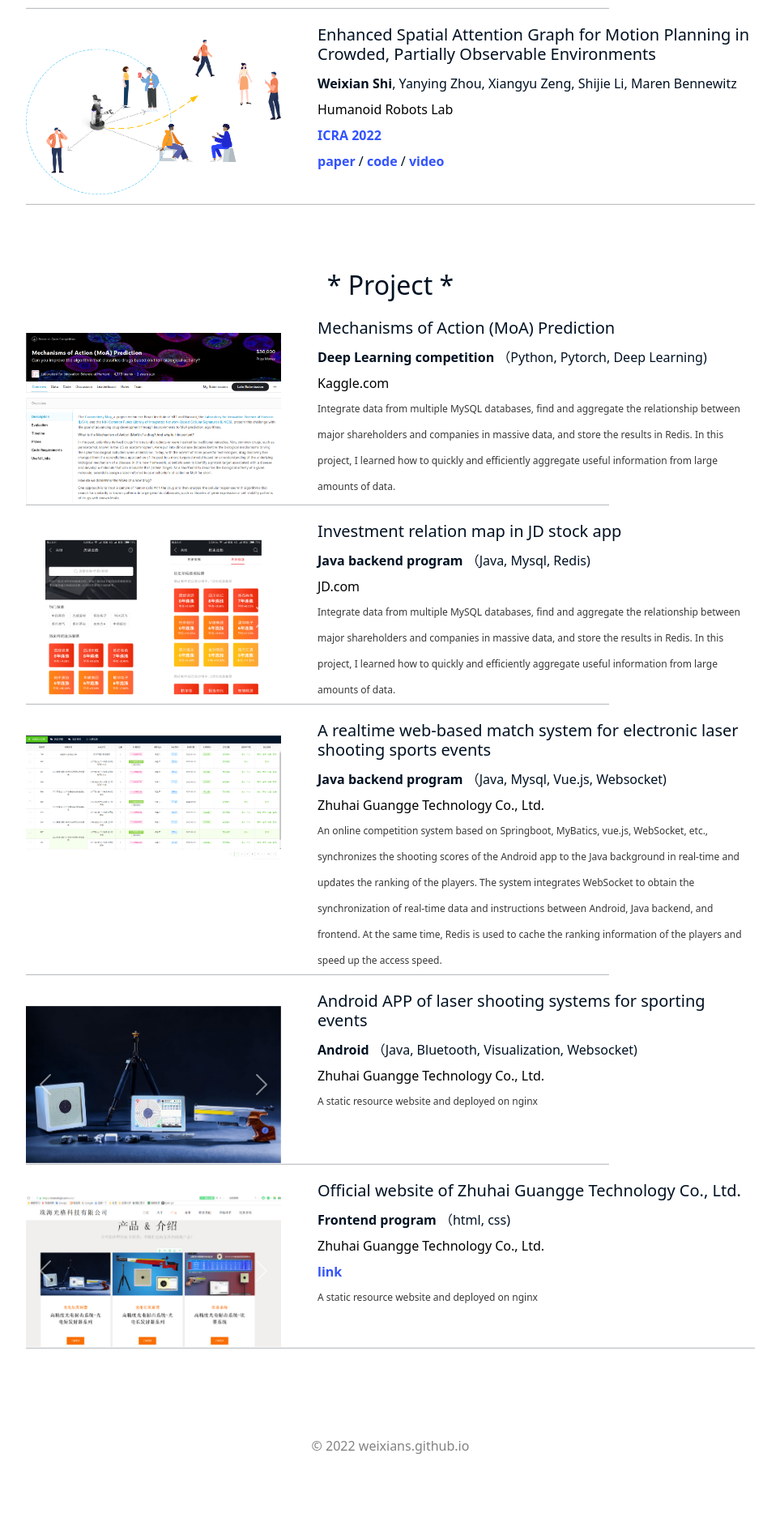
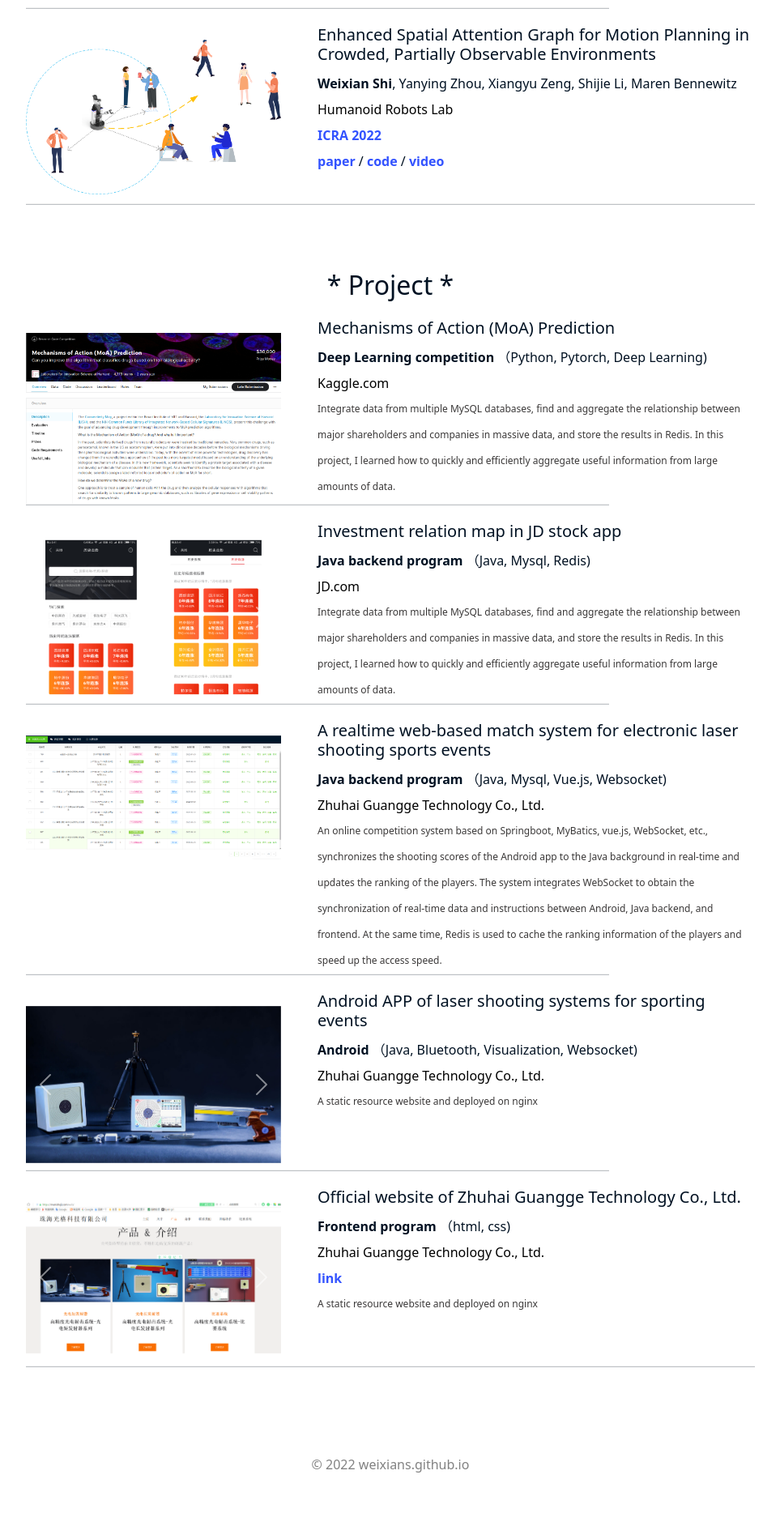
Before and after one commit to weixians/weixians.github.io, a Jekyll site: the page built from about_me.html, in a window 1280 px wide. Shown: the part 1304-3188 px from the top of the page at 81% size, without its empty margins (158-1121 px from the left). Built offline with Jekyll 4.4.1, drawn with Linux system fonts in a browser that asks for light colours; before the commit the page ends 3165 px from its top, so only the background shows below that.

Commit message:
change content

```diff
--- a/about_me.html
+++ b/about_me.html
@@ -111,7 +111,7 @@
     <h1 class="title">* Publication *</h1>
     <!--    <div style="border: 0.5px solid gray;width:200px;height:0;margin-left: 50%; transform: translate(-50%,-50%);"></div>-->
 
-    <div style="height:200px;text-align: left">
+    <div style="min-height:200px;text-align: left">
         <div class="project-item-img">
             <img src="/assets/img/paper_esa.png" alt="">
         </div>
@@ -153,7 +153,7 @@
 
     <!--  Project  -->
     <h1 class="title">* Project *</h1>
-    <div style="height:180px;text-align: left">
+    <div style="min-height:200px;text-align: left">
         <div class="project-item-img">
             <img src="/assets/img/project/kaggle.png" alt="">
         </div>
@@ -169,7 +169,7 @@
     </div>
     <hr class="solid item-divider"/>
 
-    <div style="height:180px;text-align: left">
+    <div style="min-height:200px;text-align: left">
         <div class="project-item-img">
             <div id="jdStockCarousel" class="carousel slide" data-bs-ride="carousel">
                 <div class="carousel-inner">
@@ -208,7 +208,7 @@
     </div>
     <hr class="solid item-divider"/>
 
-    <div style="height:180px;text-align: left">
+    <div style="min-height:200px;text-align: left">
         <div class="project-item-img">
             <div id="gameSystemCarousel" class="carousel slide" data-bs-ride="carousel">
                 <div class="carousel-inner">
@@ -251,7 +251,7 @@
     </div>
     <hr class="solid item-divider"/>
 
-    <div style="height:180px;text-align: left">
+    <div style="min-height:200px;text-align: left">
         <div class="project-item-img">
             <div id="shootAppCarousel" class="carousel slide" data-bs-ride="carousel">
                 <div class="carousel-inner">
@@ -287,7 +287,7 @@
     </div>
     <hr class="solid item-divider"/>
 
-    <div style="height:180px;text-align: left">
+    <div style="min-height:200px;text-align: left">
         <div class="project-item-img">
             <!--            <img src="/assets/img/project/monisheji_website.png" alt="">-->
             <div id="monishejiWebsiteCarousel" class="carousel slide" data-bs-ride="carousel">
```
